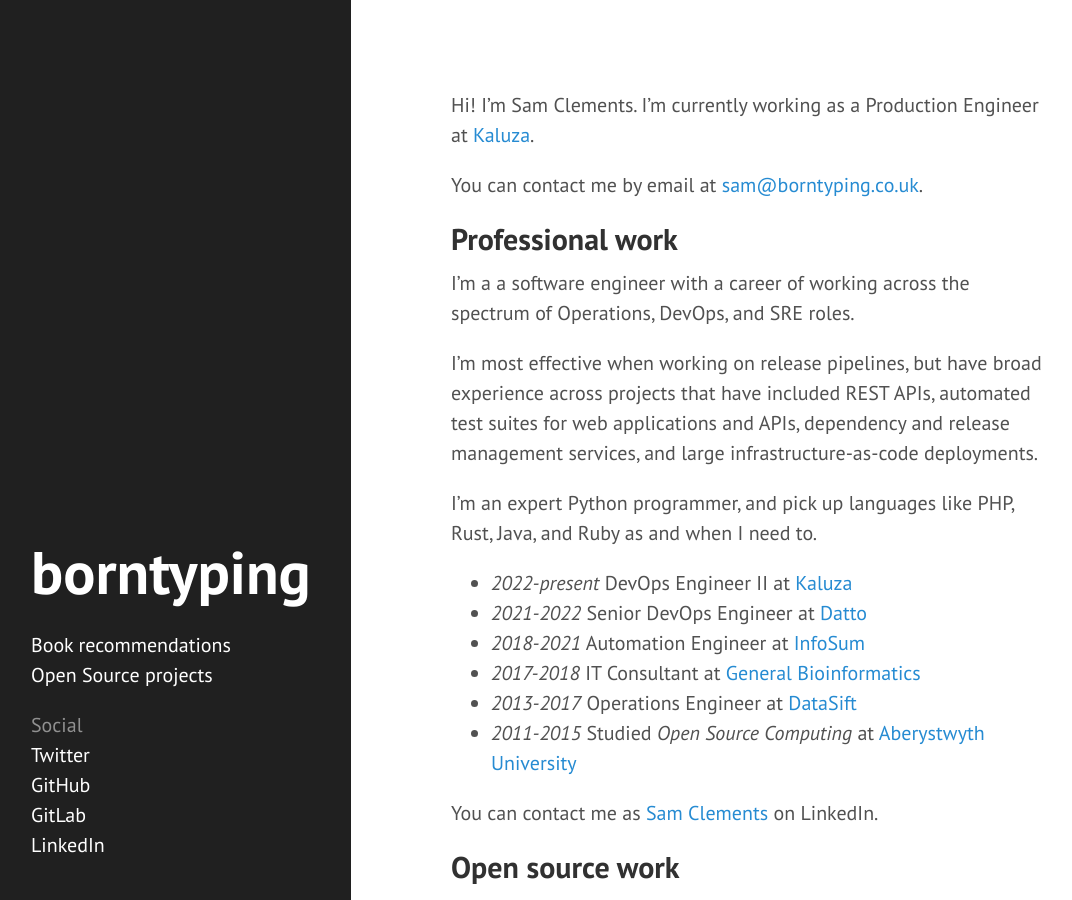
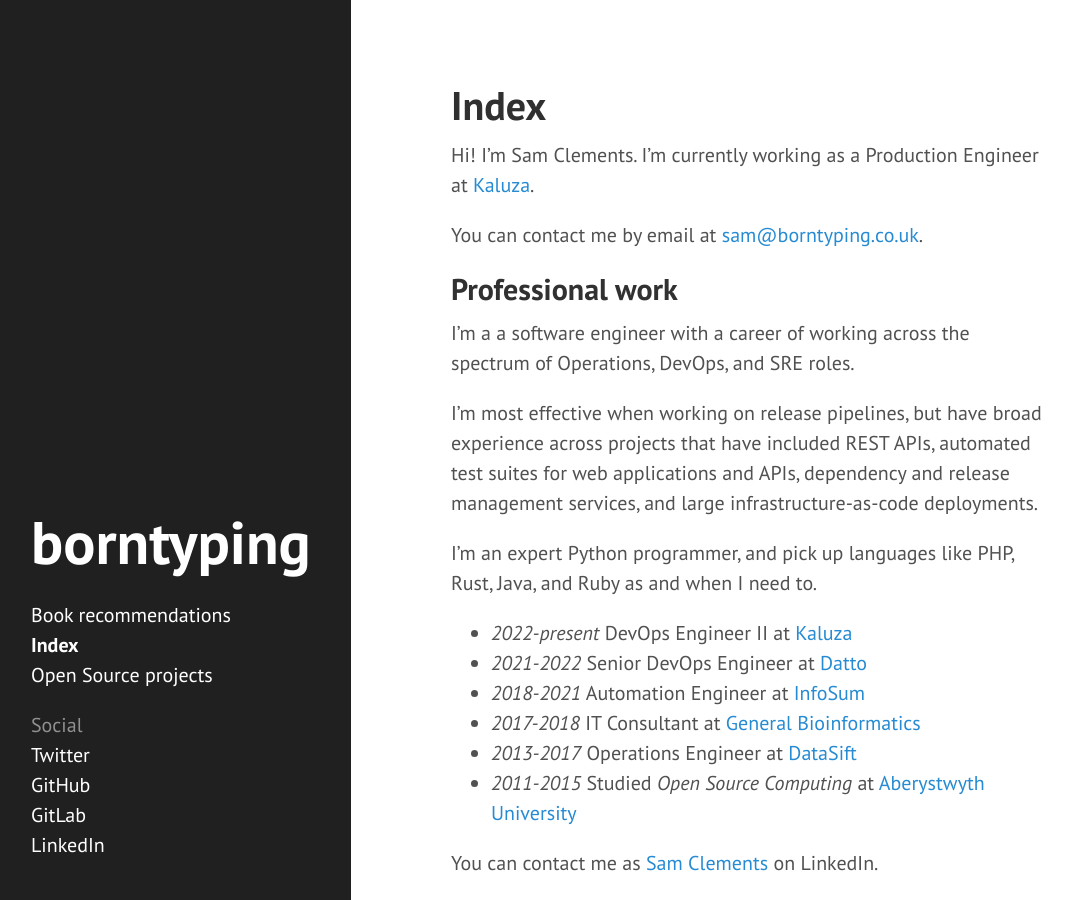
Before and after one commit to borntyping/borntyping.github.io, a Jekyll site: the page built from index.md, in a window 1280 px wide and 900 px high. Shown: the whole window, without its empty margins (9-1081 px from the left). Built offline with Jekyll 4.4.1, drawn with Linux system fonts in a browser that asks for light colours.

Commit message:
Fix page titles

```diff
--- a/_layouts/default.html
+++ b/_layouts/default.html
@@ -6,10 +6,10 @@
   <meta http-equiv="content-type" content="text/html; charset=utf-8">
   <meta name="viewport" content="width=device-width, initial-scale=1.0, maximum-scale=1">
   <title>
-    {% if page.title == "Home" %}
+    {% if page.title %}
+    {{ page.title }} &middot; {{ site.tagline }}
+    {% else %}
     {{ site.title }} &middot; {{ site.tagline }}
-    {% else %}
-    {{ page.title }} &middot; {{ site.title }}
     {% endif %}
   </title>
   <link rel="stylesheet" href="{{ site.baseurl }}/public/css/poole.css">
--- a/index.md
+++ b/index.md
@@ -1,5 +1,6 @@
 ---
 layout: page
+title: Index
 ---
 
 Hi! I'm Sam Clements. I'm currently working as a Production Engineer at [Kaluza][kaluza].
```
